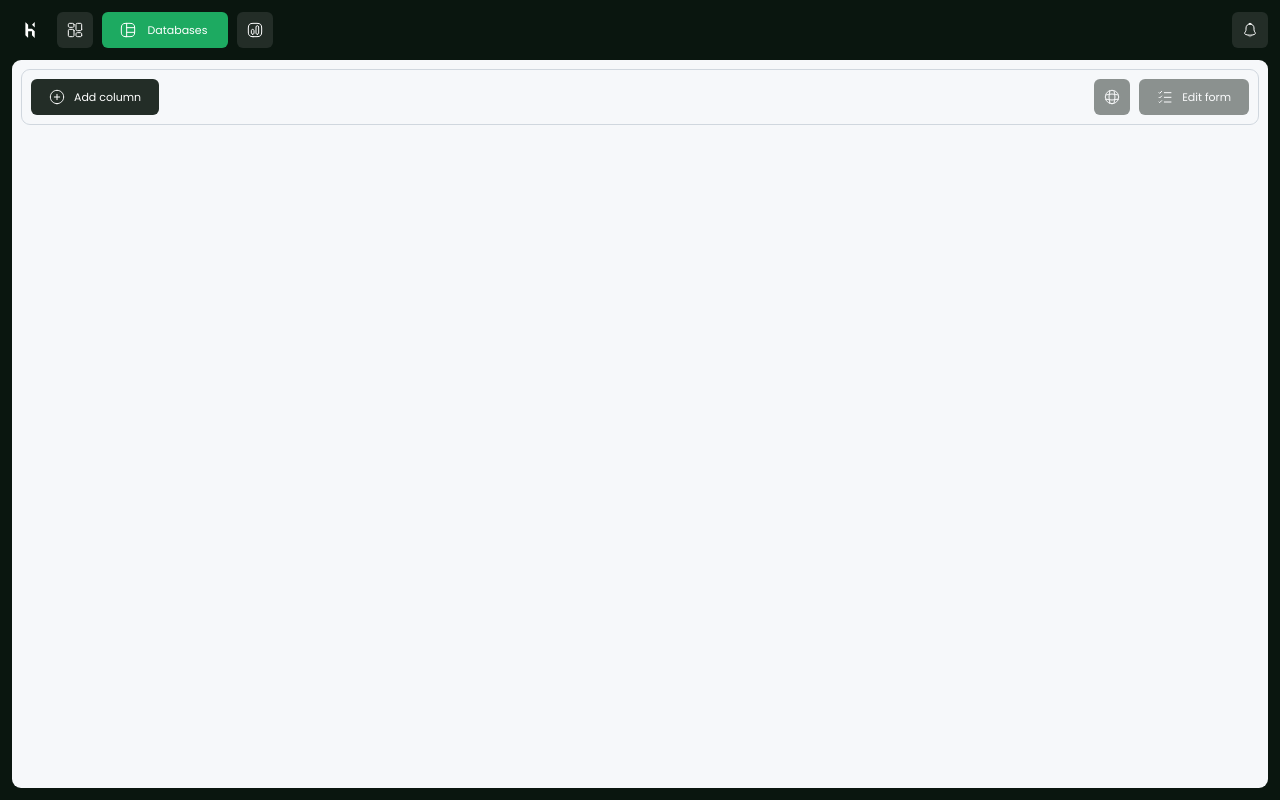
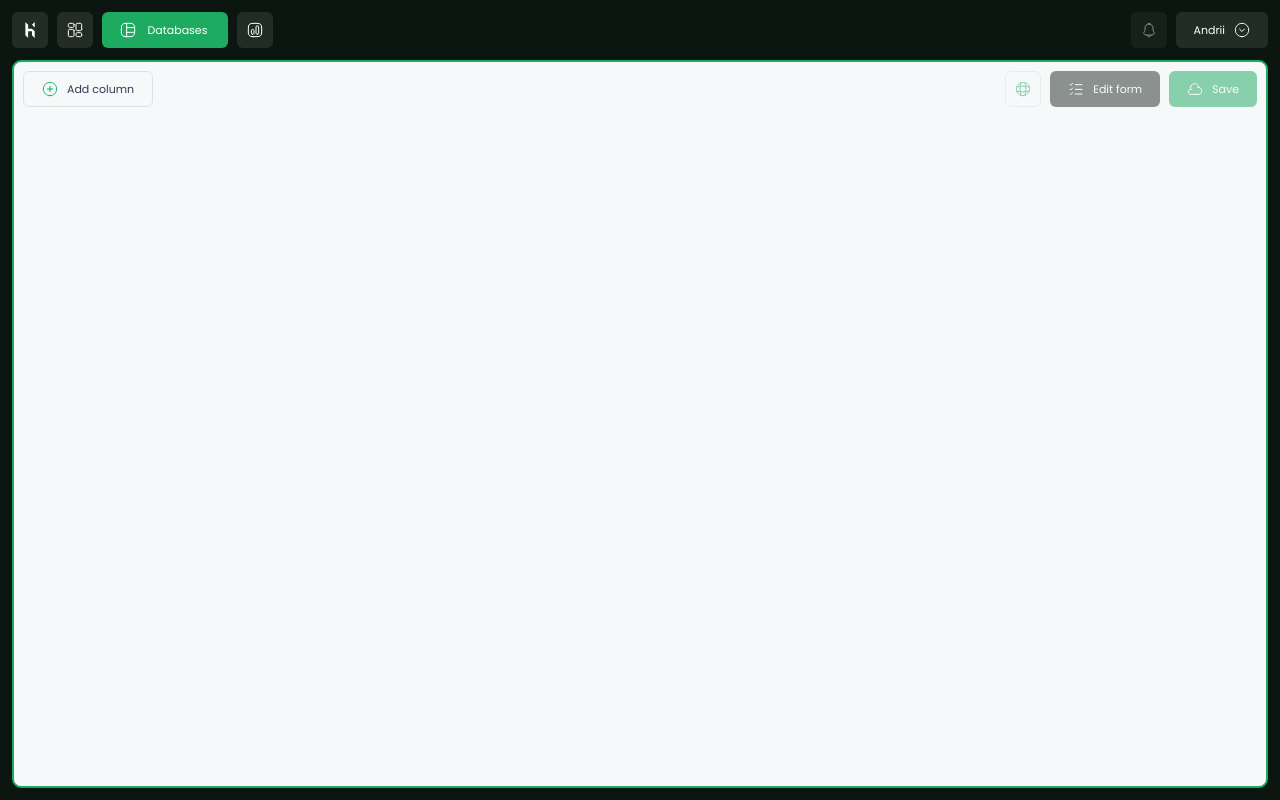
Before and after one commit to komiakov/HUMAINims_Vue, a Nuxt app: page /databases/new in a window 1280 px wide. Built offline with nearby package versions, Linux system fonts and the light colour scheme.

Commit message:
some fixes

```diff
--- a/app/assets/styles.scss
+++ b/app/assets/styles.scss
@@ -1,8 +1,9 @@
 [data-theme="light"] {
     --bg-main: #f6f8fa;           /* GitHub light background */
     --bg-secondary: #0A160F;      /* Card/secondary bg */
-    --bg-item-main: #232D27;      /* Hover/active bg */
-    --brdr-color: #d0d7de;        /* Border color */
+    --bg-item-main: #232D27;
+    --bg-item-secondary: #E5F6EC;
+    --brdr-color: #E0E0E0;        /* Border color */
     --ft-main: #2c3d56;           /* Main text */
     --ft-secondary: #656d76;      /* Secondary text */
     --ft-placeholder: #8c959f;    /* Placeholder text */
--- a/app/components/hmnButton.vue
+++ b/app/components/hmnButton.vue
@@ -24,7 +24,7 @@ const props = defineProps({
     },
     type: {
         type: String,
-        default: 'primary',
+        default: '',
     },
 })
 
@@ -63,9 +63,11 @@ function handleClick(event: Event) {
     @include inline-center;
     @include item-def-format();
     gap: var(--item-gap);
+    border-top: 2px solid transparent;
+    border-bottom: 2px solid transparent;
     cursor: pointer;
 
-    &.w-label{
+    &.w-label {
         padding: 0 calc(var(--item-padding) * 2);
     }
 
@@ -77,19 +79,17 @@ function handleClick(event: Event) {
     }
 
     &.primary {
-        color: var(--ft-main);
-
+        border: 1px solid var(--brdr-color);
         .hmn-button__icon svg path {
-            stroke: var(--white);
+            stroke: var(--accent);
         }
 
         .hmn-button__label {
-            color: var(--white);
+            color: var(--ft-main);
         }
     }
 
     &.secondary {
-        color: var(--ft-main);
         background-color: var(--bg-item-main);
 
         .hmn-button__icon svg path {
@@ -114,9 +114,10 @@ function handleClick(event: Event) {
     }
 
     @include desktop-max(659px) {
-        &.mbl-hide{
+        &.mbl-hide {
             padding: 0;
-            .hmn-button__label  {
+
+            .hmn-button__label {
                 display: none;
             }
         }
--- a/app/components/hmnDropdown.vue
+++ b/app/components/hmnDropdown.vue
@@ -66,11 +66,16 @@ onBeforeUnmount(() => {
         padding: 6px;
         @include border();
         border-radius: var(--block-radius);
-        background-color: var(--bg-secondary);
+        background-color: var(--bg-main);
         @include shadow();
 
         .hmn-button {
             justify-content: start;
+            gap: var(--gap);
+            .hmn-button__label {
+                flex: none;
+            }
+
         }
 
         &.right {
--- a/app/components/hmnHeader.vue
+++ b/app/components/hmnHeader.vue
@@ -25,11 +25,28 @@ const navLinks = ref([
                 <span class="icon" v-html="icons['logo']"></span>
             </NuxtLink>
             <nav>
-                <HmnButton v-for="btn in navLinks" :label="isActive(btn.link) ? btn.label : ''" :icon-left="btn.icon" :link="btn.link" :class="isActive(btn.link) ? 'accent' : 'secondary'" />
+                <HmnButton v-for="btn in navLinks" :label="isActive(btn.link) ? btn.label : ''" :icon-left="btn.icon"
+                    :link="btn.link" :class="isActive(btn.link) ? 'accent' : 'secondary'" />
             </nav>
         </section>
         <section>
-            <HmnButton icon-left="notification" type="secondary"/>
+            <HmnButton icon-left="notification" type="secondary" :disabled="true" />
+            <HmnDropdown icon-right="arrowDown" label="Andrii" type="secondary mbl-hide" id="header-dropdown">
+                <template #>
+                    <div id="header-dropdown__user-info">
+                        <span id="header-dropdown__user-info__name">Andrii KOMIAKOV</span>
+                        <span id="header-dropdown__user-info__email">andrii.komiakov@icloud.com</span>
+                    </div>
+                    <hr>
+                    <HmnButton icon-left="settings" label="Settings" type="primary" :disabled="true" />
+                    <HmnButton icon-left="license" label="License" type="primary" :disabled="true" />
+                    <hr>
+                    <HmnButton icon-left="documentation" label="Documentation" type="primary" :disabled="true" />
+                    <HmnButton icon-left="support" label="Support" type="primary" :disabled="true" />
+                    <hr>
+                    <HmnButton icon-left="logOut" label="Log Out" type="primary" :disabled="true" />
+                </template>
+            </HmnDropdown>
         </section>
     </header>
 </template>
@@ -43,17 +60,38 @@ header {
 
         .icon {
             @include item-size;
+            background-color: var(--bg-item-main);
+            border-radius: var(--item-radius);
 
             svg path {
                 fill: var(--white);
             }
         }
     }
+
     nav {
         display: flex;
         gap: var(--item-gap);
-        .accent {
+
+        .hmn-button.accent {
             min-width: 126px;
+        }
+
+    }
+
+    #header-dropdown {
+        #header-dropdown__user-info {
+            display: grid;
+            color: var(--ft-main);
+            cursor: default;
+            padding: var(--item-padding) calc(var(--item-padding) * 2);
+            #header-dropdown__user-info__name {
+                @include tx-md-bold;
+            }
+            #header-dropdown__user-info__email {
+                @include tx-xs-bold;
+                opacity: .5;
+            }
         }
     }
 }
--- a/app/layouts/default.vue
+++ b/app/layouts/default.vue
@@ -24,15 +24,13 @@
         grid-template-rows: auto 1fr;
         gap: var(--gap);
         height: 100%;
-        padding: var(--item-padding);
         background-color: var(--bg-main);
         border-radius: var(--block-radius);
+        border: 2px solid var(--accent);
         overflow: hidden;
 
         #functional-panel {
             padding: var(--item-padding);
-            @include border;
-            border-radius: var(--block-radius);
         }
 
         #ims-content-body {
--- a/app/pages/databases/index.vue
+++ b/app/pages/databases/index.vue
@@ -3,8 +3,8 @@
         <section>
             <HmnDropdown icon-left="add" label="Create" type="accent" alignment="left">
                 <template #>
-                    <HmnButton label="Database" icon-left="database" link="/databases/new" />
-                    <HmnButton label="Folder" icon-left="addFolder" :disabled="true" />
+                    <HmnButton label="Database" icon-left="database" link="/databases/new" type="primary"/>
+                    <HmnButton label="Folder" icon-left="addFolder" :disabled="true" type="primary" />
                 </template>
             </HmnDropdown>
         </section>
--- a/app/pages/databases/new.vue
+++ b/app/pages/databases/new.vue
@@ -6,11 +6,12 @@ const { database, addColumn } = useColumns()
 <template>
     <div id="functional-panel" class="container-flex">
         <section>
-            <HmnButton icon-left="add" label="Add column" type="secondary brdr mbl-hide" @click="addColumn()" />
+            <HmnButton icon-left="add" label="Add column" type="primary mbl-hide" @click="addColumn()" />
         </section>
         <section>
-            <HmnButton icon-left="translator" type="secondary brdr" :disabled="true" />
-            <HmnButton icon-left="editForm" label="Edit form" type="secondary brdr mbl-hide" :disabled="true" />
+            <HmnButton icon-left="translator" type="primary" :disabled="true" />
+            <HmnButton icon-left="editForm" label="Edit form" type="secondary mbl-hide" :disabled="true" />
+            <HmnButton icon-left="save" label="Save" type="accent" :disabled="true" />
         </section>
     </div>
 
--- a/app/utils/useIcons.ts
+++ b/app/utils/useIcons.ts
@@ -27,7 +27,7 @@ export function useIcons(): { [key: string]: string } {
         <svg width="24" height="24" viewBox="0 0 24 24" fill="none" xmlns="http://www.w3.org/2000/svg">
             <path d="M12.0201 2.91003C8.71009 2.91003 6.02009 5.60003 6.02009 8.91003V11.8C6.02009 12.41 5.76009 13.34 5.45009 13.86L4.30009 15.77C3.59009 16.95 4.08009 18.26 5.38009 18.7C9.69009 20.14 14.3401 20.14 18.6501 18.7C19.8601 18.3 20.3901 16.87 19.7301 15.77L18.5801 13.86C18.2801 13.34 18.0201 12.41 18.0201 11.8V8.91003C18.0201 5.61003 15.3201 2.91003 12.0201 2.91003Z" stroke="#292D32" stroke-width="1.5" stroke-miterlimit="10" stroke-linecap="round"/>
             <path d="M13.8699 3.19994C13.5599 3.10994 13.2399 3.03994 12.9099 2.99994C11.9499 2.87994 11.0299 2.94994 10.1699 3.19994C10.4599 2.45994 11.1799 1.93994 12.0199 1.93994C12.8599 1.93994 13.5799 2.45994 13.8699 3.19994Z" stroke="#292D32" stroke-width="1.5" stroke-miterlimit="10" stroke-linecap="round" stroke-linejoin="round"/>
-            <path opacity="0.4" d="M15.02 19.0601C15.02 20.7101 13.67 22.0601 12.02 22.0601C11.2 22.0601 10.44 21.7201 9.90002 21.1801C9.36002 20.6401 9.02002 19.8801 9.02002 19.0601" stroke="#292D32" stroke-width="1.5" stroke-miterlimit="10"/>
+            <path d="M15.02 19.0601C15.02 20.7101 13.67 22.0601 12.02 22.0601C11.2 22.0601 10.44 21.7201 9.90002 21.1801C9.36002 20.6401 9.02002 19.8801 9.02002 19.0601" stroke="#292D32" stroke-width="1.5" stroke-miterlimit="10"/>
         </svg>
     `,
     moon: `
@@ -55,8 +55,8 @@ export function useIcons(): { [key: string]: string } {
     `,
     settings: `
         <svg width="24" height="24" viewBox="0 0 24 24" fill="none" xmlns="http://www.w3.org/2000/svg">
-            <path d="M3 9.11011V14.8801C3 17.0001 3 17.0001 5 18.3501L10.5 21.5301C11.33 22.0101 12.68 22.0101 13.5 21.5301L19 18.3501C21 17.0001 21 17.0001 21 14.8901V9.11011C21 7.00011 21 7.00011 19 5.65011L13.5 2.47011C12.68 1.99011 11.33 1.99011 10.5 2.47011L5 5.65011C3 7.00011 3 7.00011 3 9.11011Z" stroke="#292D32" stroke-width="1.5" stroke-linecap="round" stroke-linejoin="round"/>
-            <path opacity="0.34" d="M12 15C13.6569 15 15 13.6569 15 12C15 10.3431 13.6569 9 12 9C10.3431 9 9 10.3431 9 12C9 13.6569 10.3431 15 12 15Z" stroke="#292D32" stroke-width="1.5" stroke-linecap="round" stroke-linejoin="round"/>
+            <path d="M12 15C13.6569 15 15 13.6569 15 12C15 10.3431 13.6569 9 12 9C10.3431 9 9 10.3431 9 12C9 13.6569 10.3431 15 12 15Z" stroke="black" stroke-width="1.5" stroke-miterlimit="10" stroke-linecap="round" stroke-linejoin="round"/>
+            <path d="M2 12.8799V11.1199C2 10.0799 2.85 9.21994 3.9 9.21994C5.71 9.21994 6.45 7.93994 5.54 6.36994C5.02 5.46994 5.33 4.29994 6.24 3.77994L7.97 2.78994C8.76 2.31994 9.78 2.59994 10.25 3.38994L10.36 3.57994C11.26 5.14994 12.74 5.14994 13.65 3.57994L13.76 3.38994C14.23 2.59994 15.25 2.31994 16.04 2.78994L17.77 3.77994C18.68 4.29994 18.99 5.46994 18.47 6.36994C17.56 7.93994 18.3 9.21994 20.11 9.21994C21.15 9.21994 22.01 10.0699 22.01 11.1199V12.8799C22.01 13.9199 21.16 14.7799 20.11 14.7799C18.3 14.7799 17.56 16.0599 18.47 17.6299C18.99 18.5399 18.68 19.6999 17.77 20.2199L16.04 21.2099C15.25 21.6799 14.23 21.3999 13.76 20.6099L13.65 20.4199C12.75 18.8499 11.27 18.8499 10.36 20.4199L10.25 20.6099C9.78 21.3999 8.76 21.6799 7.97 21.2099L6.24 20.2199C5.33 19.6999 5.02 18.5299 5.54 17.6299C6.45 16.0599 5.71 14.7799 3.9 14.7799C2.85 14.7799 2 13.9199 2 12.8799Z" stroke="black" stroke-width="1.5" stroke-miterlimit="10" stroke-linecap="round" stroke-linejoin="round"/>
         </svg>
     `,
     license: `
```
Also changed, not shown: app/pages/reports/index.vue (+6 -6 lines).
